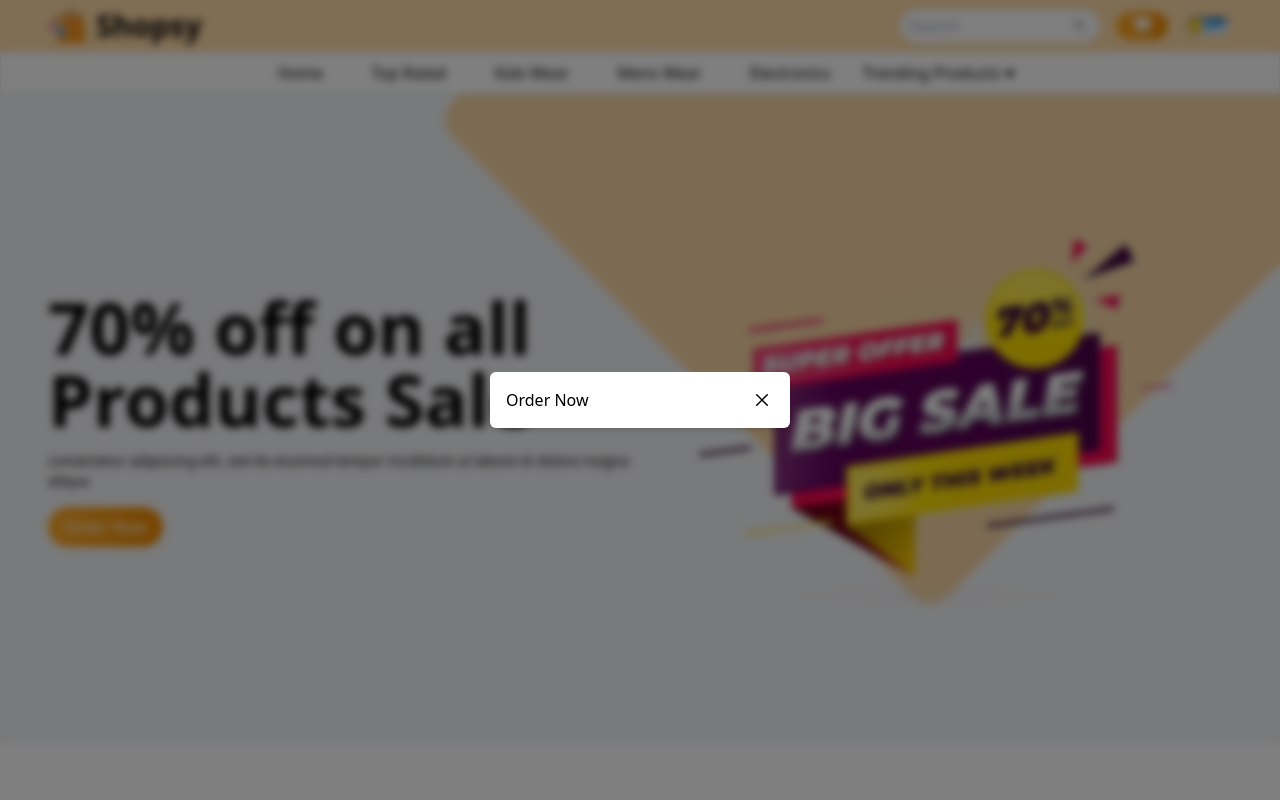
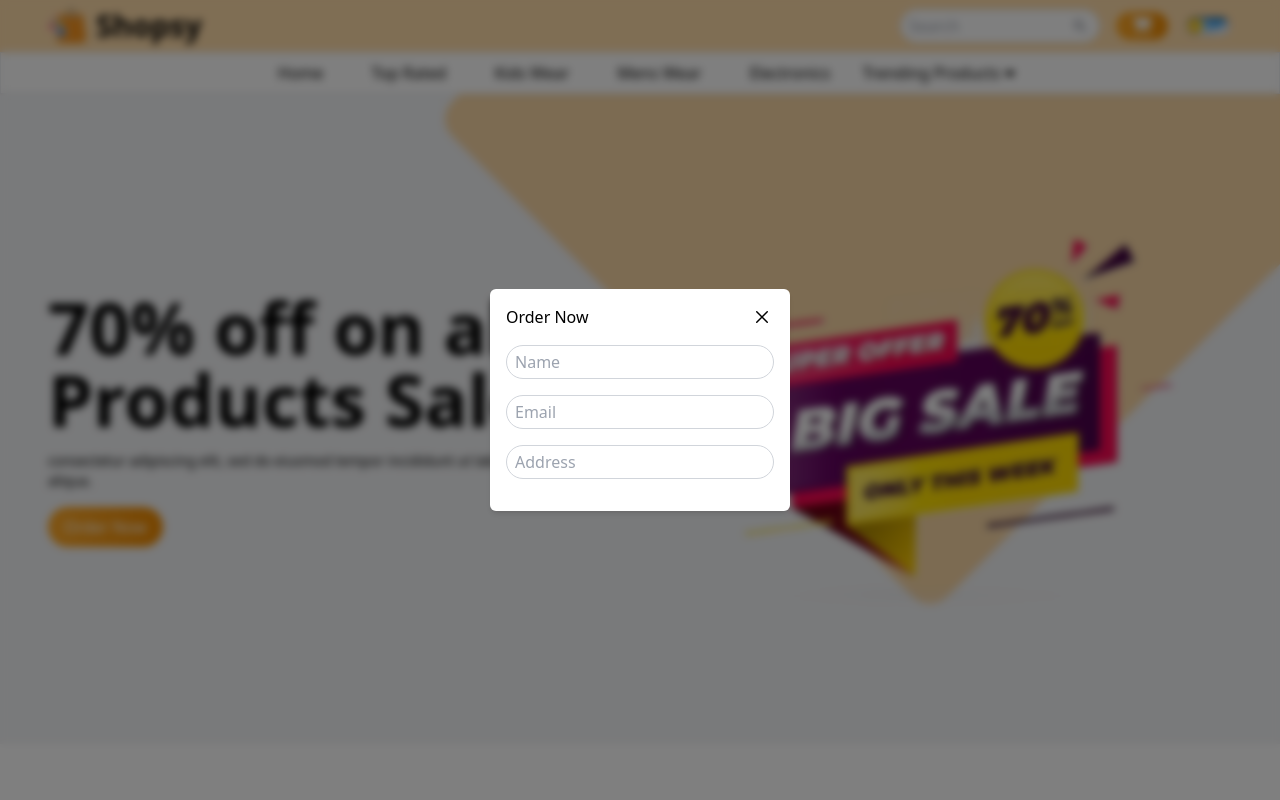
Before and after one commit to septianadip17/slicing-exercise-part3, a React (Vite) app: page / in a window 1280 px wide. Both pictures are taken after a click on the button 1142 px from the left and 26 px from the top of the page. Shown: the top 800 px of the page. Built offline with nearby package versions, Linux system fonts and the light colour scheme.

Commit message:
order now

```diff
--- a/src/components/Popup/Popup.jsx
+++ b/src/components/Popup/Popup.jsx
@@ -20,6 +20,14 @@ const Popup = ({ orderPopup, setOrderPopup }) => {
                   </div>
                 </div>
                 {/* form section */}
+                <div className="mt-4">
+                  <input type="text" placeholder="Name"
+                  className="w-full rounded-full border border-gray-300 dark:border-gray-500 dark:bg-gray-800 px-2 py-1 mb-4" />
+                  <input type="email" placeholder="Email"
+                  className="w-full rounded-full border border-gray-300 dark:border-gray-500 dark:bg-gray-800 px-2 py-1 mb-4" />
+                  <input type="text" placeholder="Address"
+                  className="w-full rounded-full border border-gray-300 dark:border-gray-500 dark:bg-gray-800 px-2 py-1 mb-4" />
+                </div>
               </div>
             </div>
           </div>
```
